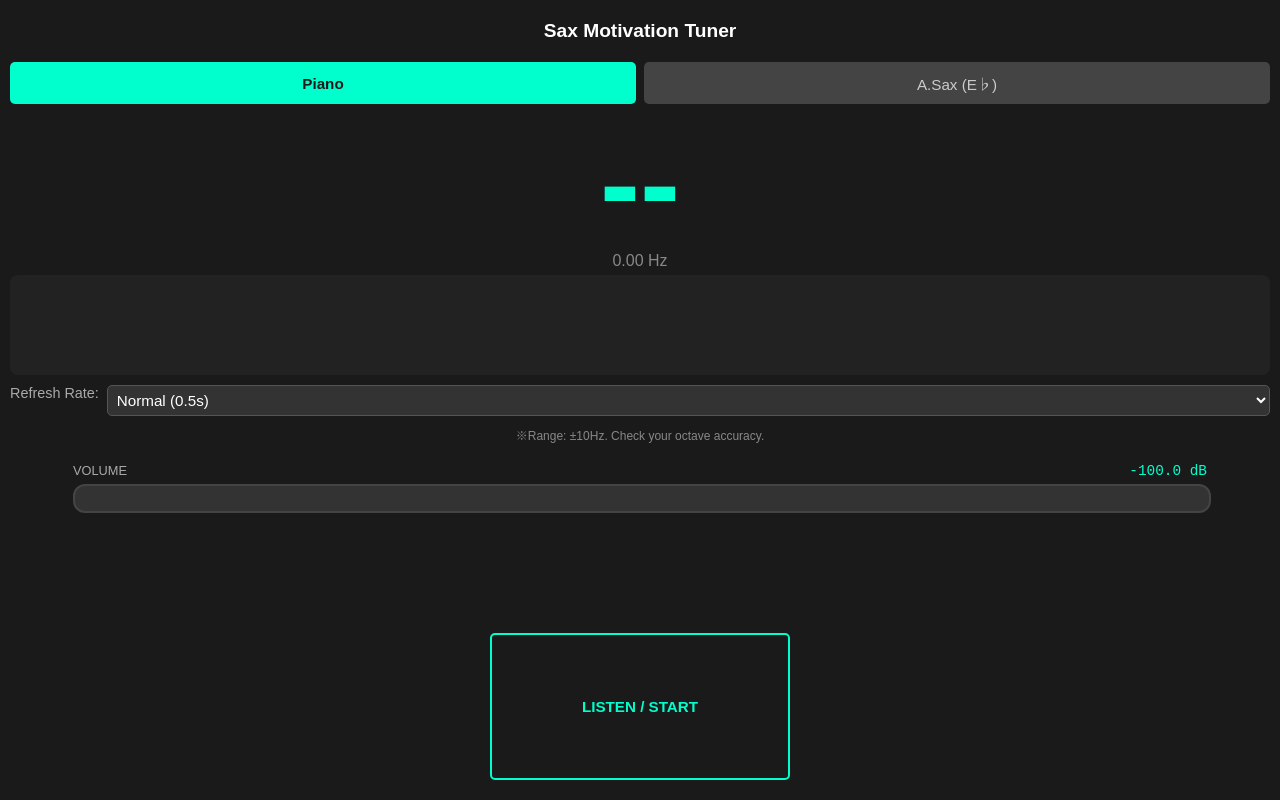
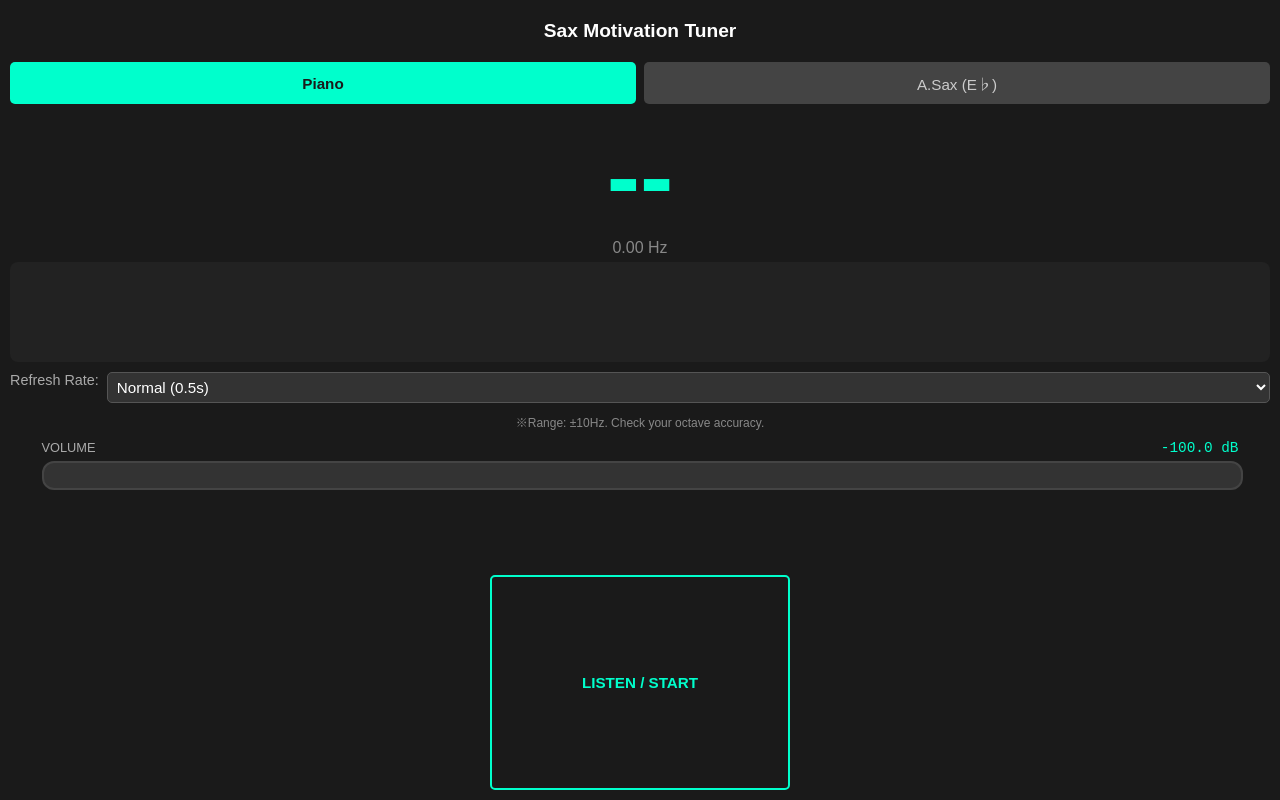
Before and after one commit to wiskerpaddy/webtunerMotivation, a plain HTML site: page index.html in a window 1280 px wide. Drawn offline with nearby package versions, Linux system fonts and the light colour scheme.

Commit message:
Googlechromeで開くと見切れる問題の対応

```diff
--- a/index.html
+++ b/index.html
@@ -10,29 +10,26 @@
         /* 全体の基本設定 */
         body {
             margin: 0;
-            padding: 10px; /* 余白を少し詰める */
+            padding: 10px;
             box-sizing: border-box;
             display: flex;
             flex-direction: column;
             align-items: center;
-            /* dvhを使うことでブラウザのツールバーを考慮した高さになります */
-            height: 100dvh;
+            /* 固定ではなく、最低100%確保。はみ出た場合はスクロールを許可 */
+            min-height: 100dvh;
             background: #1a1a1a;
             color: #fff;
             font-family: sans-serif;
-            overflow: hidden; /* 画面が揺れるのを防ぐ */
+            overflow-y: auto; /* 見切れた場合にスクロールできるように変更 */
         }
 
         .app-container {
             width: 100%;
             max-width: 500px;
-            height: 100%;
+            /* 100%固定をやめて要素間のバランスをとる */
             display: flex;
             flex-direction: column;
-            /* 要素を上下にきれいに分散させる */
-            justify-content: space-between;
             align-items: center;
-            padding-bottom: env(safe-area-inset-bottom); /* iPhoneのホームバー対策 */
         }
 
         h1 {
@@ -40,12 +37,13 @@
             margin: 10px 0;
         }
 
+        /* --- 音符表示のサイズ微調整 --- */
         #note {
-            /* 高さが足りない場合を考慮して、少し控えめなサイズに調整 */
-            font-size: clamp(60px, 20vh, 120px);
+            /* 画面の高さに合わせて柔軟にサイズを変える clamp を活用 */
+            font-size: clamp(50px, 15vh, 100px);
             font-weight: bold;
             color: #00ffcc;
-            margin: 0;
+            margin: 5px 0;
         }
 
         #freq { font-size: 1rem; color: #888; margin-bottom: 5px; }
@@ -78,13 +76,14 @@
         .btn-tuning {
             width: 100%;
             max-width: 300px;
-            margin-top: 10px;
-            margin-bottom: 10px; /* 下端にピッタリつきすぎないように */
-            padding: 15px;
+            margin: 10px 0;
+            padding: 12px; /* 少しスリムに */
             background: transparent;
             border: 2px solid #00ffcc;
             color: #00ffcc;
             font-weight: bold;
+            /* 下端で見切れないように余白を確保 */
+            margin-bottom: env(safe-area-inset-bottom);
         }
 
         .btn-tuning.active { background: #00ffcc; color: #1a1a1a; }
@@ -94,10 +93,10 @@
 
         select { background: #333; color: #fff; border: 1px solid #555; }
 
-        /* 音量セクション全体のレイアウト */
+        /* --- 余白の圧縮 --- */
         .volume-section {
-            width: 90%;
-            margin: 20px 0;
+            width: 95%;
+            margin: 10px 0; /* 20pxから10pxに短縮 */
         }
 
         .volume-header {
@@ -137,14 +136,13 @@
 
         /* 掛け声のスタイル */
         #shout-box {
-            height: 80px;
+            height: 60px; /* 80pxから60pxに短縮 */
             display: flex;
             align-items: center;
             justify-content: center;
             text-align: center;
             font-weight: bold;
-            margin-top: 10px;
-            /* transitionを入れると消える時がふわっとします */
+            margin-top: 5px;
             transition: opacity 0.5s ease;
         }
     </style>
```
